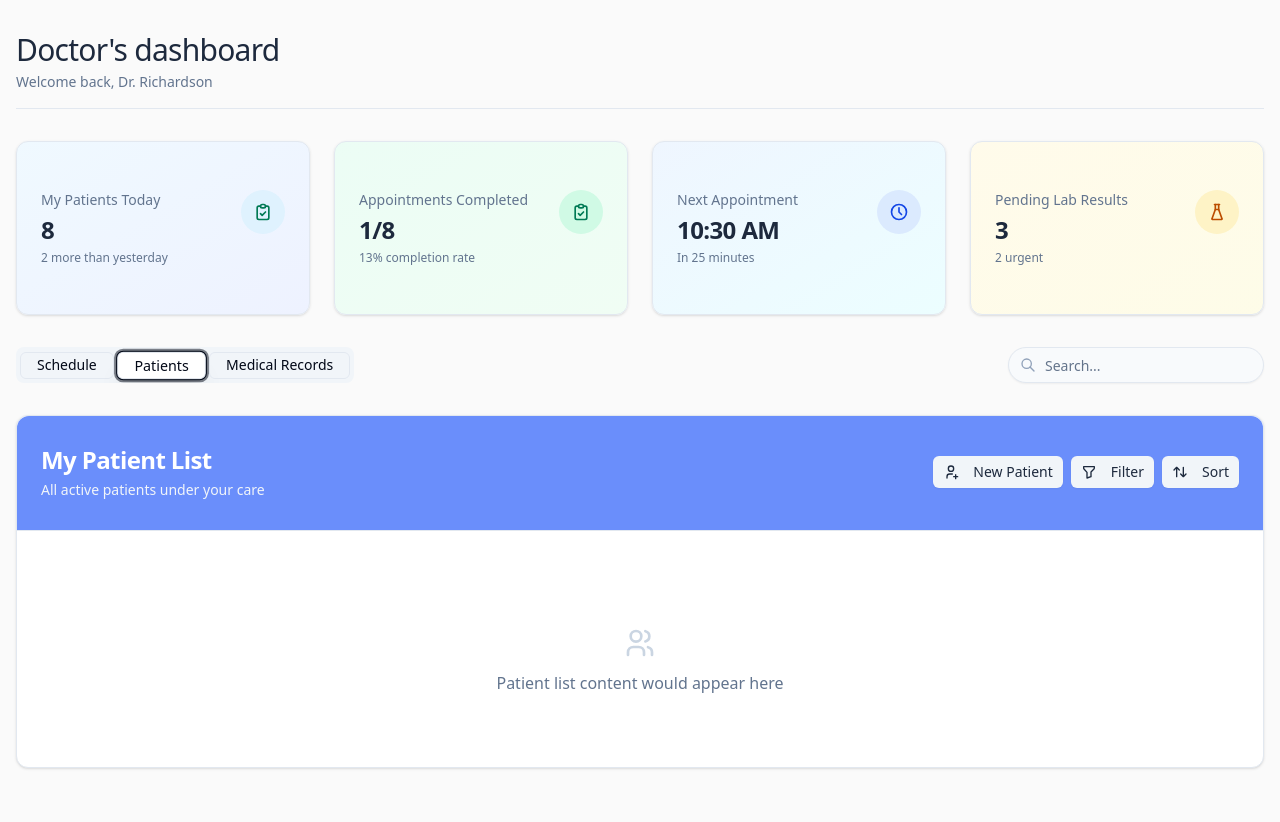
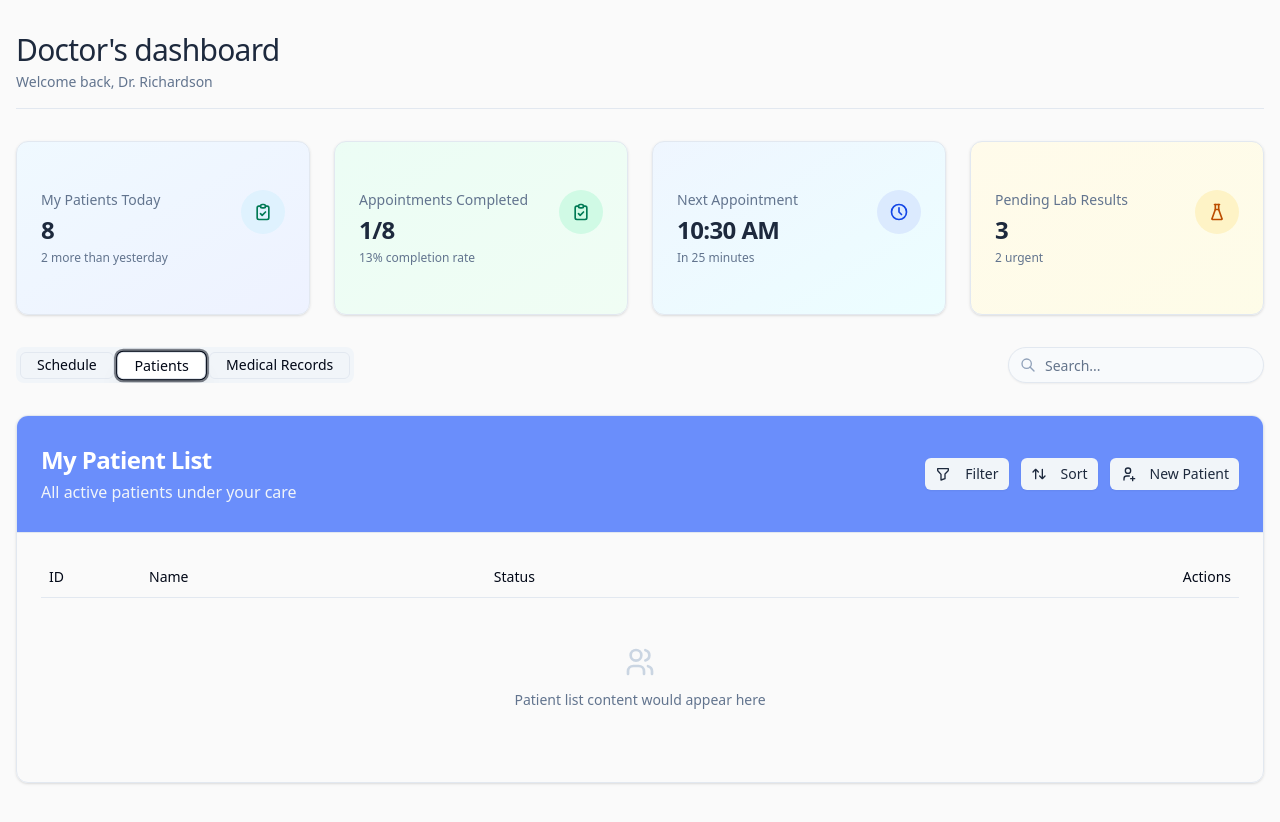
Before and after one commit to Belalnajy/clinic-project, a React (Vite) app in the folder frontend/: page /dashboard in a window 1280 px wide. Both pictures are taken after a click on the tab "Patients". Shown: the top 822 px of the page. Built offline with nearby package versions, Linux system fonts and the light colour scheme.

Commit message:
updating Tables in Dashboard

```diff
--- a/frontend/src/components/dashboard/ScheduleTable.jsx
+++ b/frontend/src/components/dashboard/ScheduleTable.jsx
@@ -1,32 +1,35 @@
-import { Card, CardHeader, CardTitle, CardDescription, CardContent, CardFooter } from '@/components/ui/card';
-import { Avatar, AvatarImage, AvatarFallback } from '@/components/ui/avatar';
-import { Button } from '@/components/ui/button';
-import { Badge } from '@/components/ui/badge';
+import { Table, TableHeader, TableBody, TableRow, TableHead, TableCell } from "@/components/ui/table";
+import { Card, CardHeader, CardTitle, CardDescription, CardContent, CardFooter } from "@/components/ui/card";
+import { Avatar, AvatarImage, AvatarFallback } from "@/components/ui/avatar";
+import { Button } from "@/components/ui/button";
+import { Badge } from "@/components/ui/badge";
 import {
   IconCalendarPlus,
   IconFileReport,
   IconPlayerPlay,
   IconPencil,
   IconDownload,
-} from '@tabler/icons-react';
+} from "@tabler/icons-react";
 
 const ScheduleTable = ({ appointments, handleOpenPatientView, statusStyles, handleNewAppointment, completionRate }) => {
   return (
-    <Card className="border-slate-200 p-0  shadow-sm overflow-hidden">
-      <CardHeader className="border-b border-slate-100 py-7  bg-primary-300 ">
+    <Card className="border-slate-200 p-0 shadow-sm overflow-hidden">
+      <CardHeader className="border-b border-slate-100 py-7 bg-primary-300">
         <div className="flex justify-between items-center">
           <div>
-            <CardTitle className="text-2xl font-semibold  tracking-tight text-white " >Today's Appointments</CardTitle>
-            <CardDescription className="text-slate-100  mt-1">
-              {new Date().toLocaleDateString('en-US', { weekday: 'long', month: 'long', day: 'numeric' })}
+            <CardTitle className="text-2xl font-semibold tracking-tight text-white">
+              Today's Appointments
+            </CardTitle>
+            <CardDescription className="text-slate-100 mt-1">
+              {new Date().toLocaleDateString("en-US", { weekday: "long", month: "long", day: "numeric" })}
             </CardDescription>
           </div>
           <Button
             size="sm"
-            className="border-slate-200 bg-secondary text-slate-800 hover:bg-slate-200  hover:cursor-pointer"
+            className="border-slate-200 bg-secondary text-slate-800 hover:bg-slate-200 hover:cursor-pointer"
             onClick={handleNewAppointment}
           >
-            <IconCalendarPlus size={16} className="mr-2 text-slate-800 " />
+            <IconCalendarPlus size={16} className="mr-2 text-slate-800" />
             Add Appointment
           </Button>
         </div>
@@ -34,21 +37,21 @@ const ScheduleTable = ({ appointments, handleOpenPatientView, statusStyles, hand
 
       <CardContent className="p-0">
         <div className="overflow-x-auto">
-          <table className="w-full">
-            <thead>
-              <tr className="border-b border-slate-100">
-                <th className="text-left py-4 px-6 font-medium text-sm text-slate-500">Time</th>
-                <th className="text-left py-4 px-6 font-medium text-sm text-slate-500">Patient</th>
-                <th className="text-left py-4 px-6 font-medium text-sm text-slate-500">Reason</th>
-                <th className="text-left py-4 px-6 font-medium text-sm text-slate-500">Status</th>
-                <th className="text-right py-4 px-18 font-medium text-sm text-slate-500">Actions</th>
-              </tr>
-            </thead>
-            <tbody>
+          <Table>
+            <TableHeader>
+              <TableRow>
+                <TableHead className="text-left py-4 px-6 font-medium text-sm text-slate-500">Time</TableHead>
+                <TableHead className="text-left py-4 px-6 font-medium text-sm text-slate-500">Patient</TableHead>
+                <TableHead className="text-left py-4 px-6 font-medium text-sm text-slate-500">Reason</TableHead>
+                <TableHead className="text-left py-4 px-6 font-medium text-sm text-slate-500">Status</TableHead>
+                <TableHead className="text-right py-4 px-18 font-medium text-sm text-slate-500">Actions</TableHead>
+              </TableRow>
+            </TableHeader>
+            <TableBody>
               {appointments.map((appointment, index) => (
-                <tr key={index} className="border-b border-slate-100 hover:bg-slate-50/50 transition-colors">
-                  <td className="py-4 px-6 text-slate-700">{appointment.time}</td>
-                  <td className="py-4 px-6">
+                <TableRow key={index} className="border-b border-slate-100 hover:bg-slate-50/50 transition-colors">
+                  <TableCell className="py-4 px-6 text-slate-700">{appointment.time}</TableCell>
+                  <TableCell className="py-4 px-6">
                     <div className="flex items-center">
                       <Avatar className="h-8 w-8 mr-3 border border-slate-200">
                         <AvatarImage src={appointment.patientAvatar} alt={appointment.patientName} />
@@ -61,14 +64,14 @@ const ScheduleTable = ({ appointments, handleOpenPatientView, statusStyles, hand
                         <div className="text-xs text-slate-500">{appointment.patientId}</div>
                       </div>
                     </div>
-                  </td>
-                  <td className="py-4 px-6 text-slate-600">{appointment.reason}</td>
-                  <td className="py-4 px-6">
+                  </TableCell>
+                  <TableCell className="py-4 px-6 text-slate-600">{appointment.reason}</TableCell>
+                  <TableCell className="py-4 px-6">
                     <Badge className={`font-normal px-2 py-1 ${statusStyles[appointment.status]}`}>
                       {appointment.status.charAt(0).toUpperCase() + appointment.status.slice(1)}
                     </Badge>
-                  </td>
-                  <td className="py-4 px-6">
+                  </TableCell>
+                  <TableCell className="py-4 px-6">
                     <div className="flex justify-end space-x-2">
                       <Button
                         size="sm"
@@ -80,31 +83,31 @@ const ScheduleTable = ({ appointments, handleOpenPatientView, statusStyles, hand
                       </Button>
                       <Button
                         size="sm"
-                        variant={appointment.status === 'waiting' ? 'default' : 'secondary'}
+                        variant={appointment.status === "waiting" ? "default" : "secondary"}
                         className={
-                          appointment.status === 'waiting'
-                            ? 'bg-primary-300 hover:bg-sky-700 hover:cursor-pointer '
-                            : 'bg-secondary text-slate-700 hover:bg-slate-200 hover:cursor-pointer '
+                          appointment.status === "waiting"
+                            ? "bg-primary-300 hover:bg-sky-700 hover:cursor-pointer"
+                            : "bg-secondary text-slate-700 hover:bg-slate-200 hover:cursor-pointer"
                         }
                       >
-                        {appointment.status === 'waiting' ? (
+                        {appointment.status === "waiting" ? (
                           <>
-                            <IconPlayerPlay  color="white" className="" />
+                            <IconPlayerPlay color="white" className="" />
                             <span className="ml-3.5 text-white">Start</span>
                           </>
                         ) : (
                           <>
-                            <IconPencil  stroke={2} className="" />
+                            <IconPencil stroke={2} className="" />
                             <span className="">Update</span>
                           </>
                         )}
                       </Button>
                     </div>
-                  </td>
-                </tr>
+                  </TableCell>
+                </TableRow>
               ))}
-            </tbody>
-          </table>
+            </TableBody>
+          </Table>
         </div>
       </CardContent>
 
--- a/frontend/src/pages/Dashboard.jsx
+++ b/frontend/src/pages/Dashboard.jsx
@@ -5,13 +5,16 @@ import {
   getTodayAppointments,
   getRecentPatientRecords
 } from "../data/data";
+
 import {
-  Card,
-  CardContent,
-  CardDescription,
-  CardHeader,
-  CardTitle
-} from "@/components/ui/card";
+  Table,
+  TableHeader,
+  TableBody,
+  TableRow,
+  TableHead,
+  TableCell
+} from "@/components/ui/table";
+
 import {
   IconFilter,
   IconUserPlus,
@@ -176,56 +179,65 @@ const DoctorDashboard = () => {
 
         {/* Patients */}
         <TabsContent value="patients">
-          <Card className="border-slate-200 shadow-sm  p-0">
-            <CardHeader className="border-b border-slate-100 bg-primary-300 py-7 rounded-t-xl  ">
-              <div className="flex justify-between items-center">
+          <div className="rounded-xl border border-slate-200 shadow-sm overflow-hidden">
+            <div className="border-b border-slate-100 bg-primary-300 py-7 px-6 flex justify-between items-center">
               <div>
-                  <CardTitle className="text-2xl font-semibold tracking-tight text-white">
+                <h2 className="text-2xl font-semibold tracking-tight text-white">
                   My Patient List
-                  </CardTitle>
-                  <CardDescription className="text-slate-100 mt-1">
+                </h2>
+                <p className="text-slate-100 mt-1">
                   All active patients under your care
-                  </CardDescription>
+                </p>
               </div>
-                <div className="flex space-x-2 flex-wrap">
+              <div className="flex  flex-wrap gap-3 ">
                 <Button
                   size="sm"
-                    className="border-slate-200 text-slate-800 bg-secondary  hover:bg-slate-200  hover:cursor-pointer"
-                    onClick={console.log("New Patient Clicked")}>
-                    <IconUserPlus
-                      size={16}
-                      className="mr-2  text-slate-800"
-                    />{" "}
-                    New Patient
-                  </Button>
-                  <Button
-                    size="sm"
-                    className="border-slate-200  text-slate-800  bg-secondary  hover:bg-slate-200  hover:cursor-pointer">
-                    <IconFilter
-                      size={16}
-                      className="mr-2 text-slate-800"
-                    />{" "}
+                  className="border-slate-200 text-slate-800 bg-secondary hover:bg-slate-200">
+                  <IconFilter size={16} className="mr-2 text-slate-800" />
                   Filter
                 </Button>
                 <Button
                   size="sm"
-                    className="border-slate-200 text-slate-800  bg-secondary  hover:bg-slate-200   hover:cursor-pointer">
-                    <IconArrowsSort
-                      size={16}
-                      className="mr-2 text-slate-800"
-                    />{" "}
+                  className="border-slate-200 text-slate-800 bg-secondary hover:bg-slate-200">
+                  <IconArrowsSort size={16} className="mr-2 text-slate-800" />
                   Sort
+                </Button>
+                <Button
+                  size="sm"
+                  className="border-slate-200 text-slate-800 bg-secondary hover:bg-slate-200"
+                  onClick={() => console.log("New Patient Clicked")}>
+                  <IconUserPlus size={16} className="mr-2 text-slate-800" />
+                  New Patient
                 </Button>
               </div>
             </div>
-            </CardHeader>
-            <CardContent className="p-6">
-              <div className="text-center py-12 text-slate-500">
-                <IconUsers size={32} className="mx-auto mb-3 text-slate-300" />
-                <p>Patient list content would appear here</p>
+
+            <div className="p-6">
+              <Table>
+                <TableHeader>
+                  <TableRow>
+                    <TableHead className="w-[100px]">ID</TableHead>
+                    <TableHead>Name</TableHead>
+                    <TableHead>Status</TableHead>
+                    <TableHead className="text-right">Actions</TableHead>
+                  </TableRow>
+                </TableHeader>
+                <TableBody>
+                  <TableRow>
+                    <TableCell
+                      colSpan={4}
+                      className="text-center py-12 text-slate-500">
+                      <IconUsers
+                        size={32}
+                        className="mx-auto mb-3 text-slate-300"
+                      />
+                      Patient list content would appear here
+                    </TableCell>
+                  </TableRow>
+                </TableBody>
+              </Table>
             </div>
-            </CardContent>
-          </Card>
+          </div>
         </TabsContent>
         {/* Medical Records */}
         <TabsContent value="records">
```
Lines whose indentation alone changed are shown as unchanged.
